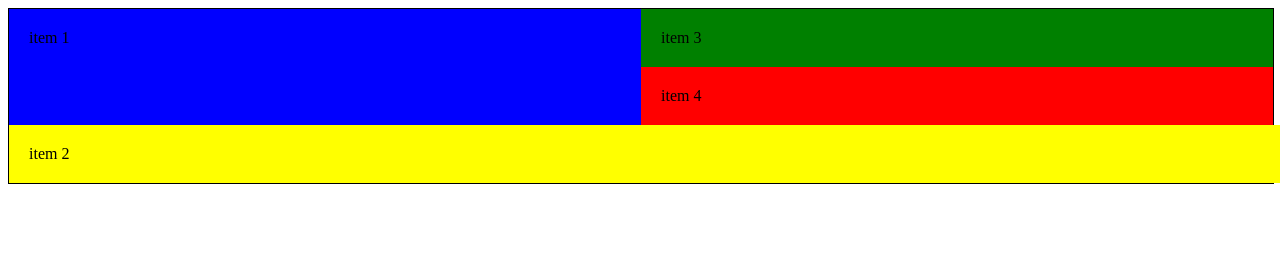
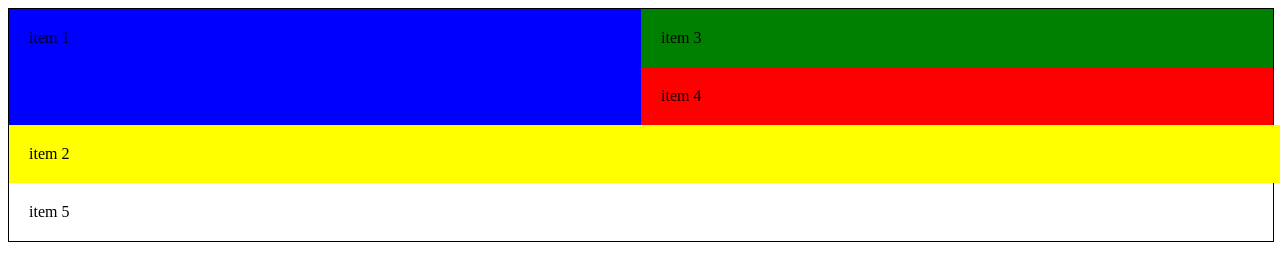
Before and after one commit to ehsan-ebrahimi-o/HTML-CSS, a plain HTML site: page index.html in a window 1280 px wide. Shown: the top 256 px of the page. Drawn offline with Linux system fonts and the light colour scheme.

Commit message:
Added item five

```diff
--- a/index.html
+++ b/index.html
@@ -13,6 +13,7 @@
   <div class="tow">item 2</div>
   <div class="three">item 3</div>
   <div class="four"> item 4</div>
+  <div class="five"> item 5</div>
 
 
 </div>
```
